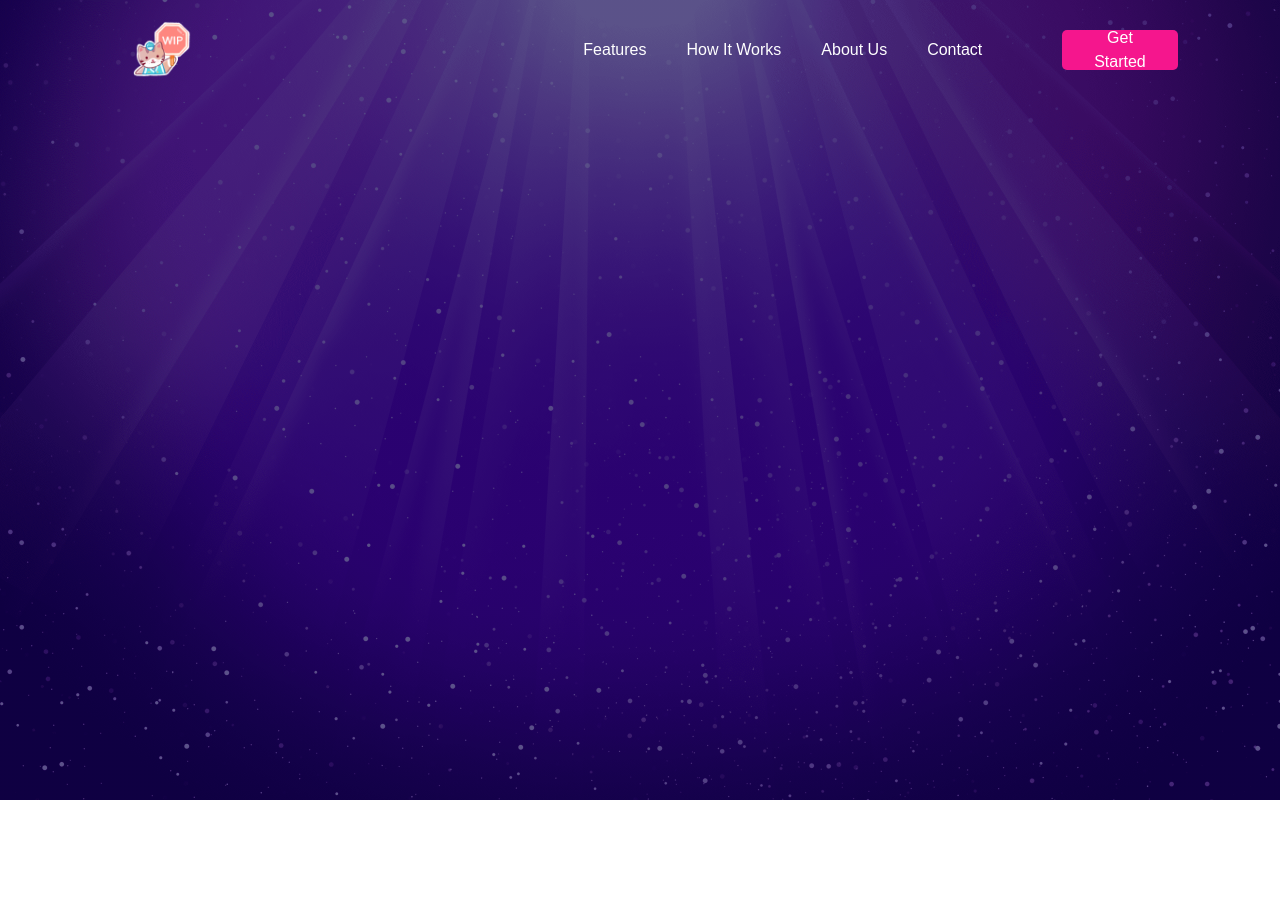
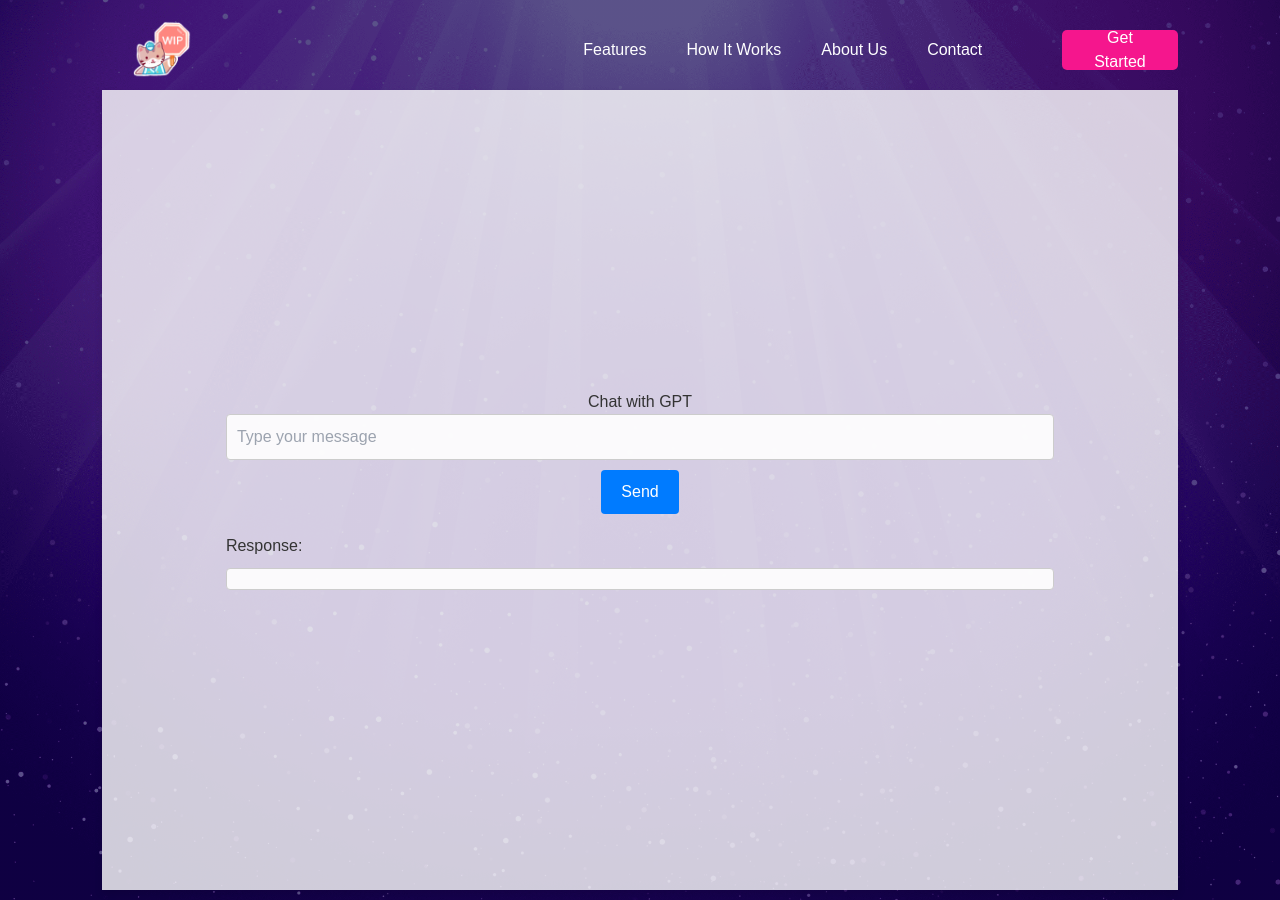
Before and after one commit to siliang0426/EmpowerCalendar, a React (Create React App) app in the folder frontend/: page /chat in a window 1280 px wide. Before the commit the page ends 800 px from the top, so only its background shows below. Built offline with nearby package versions, Linux system fonts and the light colour scheme; no server answers.

Commit message:
openai api setting up complete

```diff
--- a/frontend/src/App.js
+++ b/frontend/src/App.js
@@ -1,16 +1,20 @@
+import { BrowserRouter, Routes, Route } from "react-router-dom";
+import { Toaster } from "react-hot-toast";
+
 import logo from "./logo.svg";
 import "./App.css";
 import SignUp from "./components/SignUp";
 import Login from "./components/Login";
-import { Toaster } from "react-hot-toast";
 import Landing from "./components/Landing";
 import NavBar from "./components/NavBar";
 import Home from "./components/Home";
-import { BrowserRouter, Routes, Route } from "react-router-dom";
+import ChatGPT from "./components/ChatGPT";
+
 import { GoogleOAuthProvider } from "@react-oauth/google";
 import { UserProvider } from "./providers/UserProvider";
 
 const GOOGLE_OAUTH_CLIENT_ID = process.env.REACT_APP_OAUTH_CLIENT_ID;
+
 
 function App() {
   return (
@@ -26,6 +30,7 @@ function App() {
               <Route path="sign-up" element={<SignUp />} />
             </Route>
             <Route path="/home" element={<Home />} />
+            <Route path="/chat" element={<ChatGPT />} />
           </Routes>
         </UserProvider>
       </BrowserRouter>
--- /dev/null
+++ b/frontend/src/components/ChatGPT.jsx
@@ -0,0 +1,51 @@
+// src/components/GPT.jsx
+import React, { useState } from 'react';
+import '../css/ChatGPT.css'; // Import the CSS file
+
+function GPT() {
+    const [input, setInput] = useState('');
+    const [response, setResponse] = useState('');
+
+    const handleSubmit = async () => {
+        try {
+            const res = await fetch('http://localhost:8000/api/chat', {
+                method: "POST",
+                headers: {
+                    "Content-Type": "application/json",
+                },
+                body: JSON.stringify({ input }),
+            });
+
+            if (!res.ok) {
+                throw new Error('Network response was not ok');
+            }
+
+            const data = await res.json();
+            console.log('Response from backend:', data);
+            setResponse(data.response);
+        } catch (error) {
+            console.error('Error sending message:', error);
+            setResponse('An error occurred. Please try again.');
+        }
+    };
+
+    return (
+        <div className="chat-container">
+            <h1>Chat with GPT</h1>
+            <input
+                type="text"
+                value={input}
+                onChange={(e) => setInput(e.target.value)}
+                placeholder="Type your message"
+                className="chat-input"
+            />
+            <button onClick={handleSubmit} className="chat-button">Send</button>
+            <div className="response-container">
+                <h2>Response:</h2>
+                <p>{response}</p>
+            </div>
+        </div>
+    );
+}
+
+export default GPT;
--- /dev/null
+++ b/frontend/src/css/ChatGPT.css
@@ -0,0 +1,104 @@
+/* src/components/GPT.css */
+.chat-container {
+    display: flex;
+    flex-direction: column;
+    align-items: center;/* src/components/GPT.css */
+    .chat-container {
+        display: flex;
+        flex-direction: column;
+        align-items: center;
+        justify-content: center;
+        height: 100vh;
+        background: rgba(255, 255, 255, 0.8); /* Semi-transparent background */
+        padding: 20px;
+        box-shadow: 0 4px 8px rgba(0, 0, 0, 0.1);
+    }
+
+    .chat-input {
+        width: 80%;
+        padding: 10px;
+        margin-bottom: 10px;
+        border: 1px solid #ccc;
+        border-radius: 4px;
+        background: rgba(255, 255, 255, 0.9); /* Slightly transparent background */
+        font-size: 16px;
+    }
+
+    .chat-button {
+        padding: 10px 20px;
+        font-size: 16px;
+        color: #fff;
+        background-color: #007bff;
+        border: none;
+        border-radius: 4px;
+        cursor: pointer;
+    }
+
+    .chat-button:hover {
+        background-color: #0056b3;
+    }
+
+    .response-container {
+        margin-top: 20px;
+        width: 80%;
+        text-align: left;
+    }
+
+    .response-container h2 {
+        margin-bottom: 10px;
+    }
+
+    .response-container p {
+        background: rgba(255, 255, 255, 0.9); /* Slightly transparent background */
+        padding: 10px;
+        border-radius: 4px;
+        border: 1px solid #ccc;
+    }
+
+    justify-content: center;
+    height: 100vh;
+    background: rgba(255, 255, 255, 0.8); /* Semi-transparent background */
+    padding: 20px;
+    box-shadow: 0 4px 8px rgba(0, 0, 0, 0.1);
+}
+
+.chat-input {
+    width: 80%;
+    padding: 10px;
+    margin-bottom: 10px;
+    border: 1px solid #ccc;
+    border-radius: 4px;
+    background: rgba(255, 255, 255, 0.9); /* Slightly transparent background */
+    font-size: 16px;
+}
+
+.chat-button {
+    padding: 10px 20px;
+    font-size: 16px;
+    color: #fff;
+    background-color: #007bff;
+    border: none;
+    border-radius: 4px;
+    cursor: pointer;
+}
+
+.chat-button:hover {
+    background-color: #0056b3;
+}
+
+.response-container {
+    margin-top: 20px;
+    width: 80%;
+    text-align: left;
+}
+
+.response-container h2 {
+    margin-bottom: 10px;
+}
+
+.response-container p {
+    background: rgba(255, 255, 255, 0.9); /* Slightly transparent background */
+    padding: 10px;
+    border-radius: 4px;
+    border: 1px solid #ccc;
+}
--- a/frontend/src/providers/UserProvider.jsx
+++ b/frontend/src/providers/UserProvider.jsx
@@ -38,7 +38,7 @@ export const UserProvider = ({ children }) => {
           location.pathname !== "/auth/sign-in" &&
           location.pathname !== "/auth/sign-up"
         ) {
-          navigate("/");
+          navigate("/chat");
         }
       } else {
         navigate("/");
```
Also changed, not shown: 2 other files (tests, documents, lock files or other folders).
